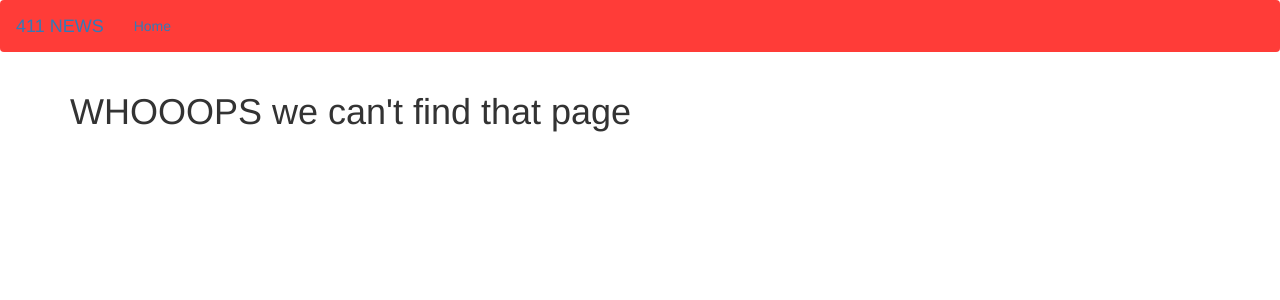
After one commit to berylonyancha/newshighlight, a Flask app: template app/templates/404.html in a window 1280 px wide. The commit adds this page. Shown: the top 300 px of the page. Run offline with Flask 2, Linux system fonts and the light colour scheme; the template is opened without the code that fills it, so the values that code supplies are empty; some libraries are stand-ins or nearby versions.

Commit message:
Errors resolved

```diff
--- /dev/null
+++ b/app/templates/404.html
@@ -0,0 +1,8 @@
+{% extends 'base.html'%}
+{% block content %}
+<div class="container">
+    <h1>WHOOOPS we can't find that page</h1>
+</div>
+
+
+{% endblock%}
--- a/app/templates/articles.html
+++ b/app/templates/articles.html
@@ -15,7 +15,7 @@
                 <div class="card-body">
                     <h4 class="card-title">{{article.title}}</h4>
                     <p>Published at {{article.publishedAt}}</p>
-                    <a href="{{article.url}}" class="btn btn-primary" target="blank">Read Full story</a>
+                    <a href="{{article.url}}" class="btn btn-danger" target="blank">Get Full story</a>
                 </div>
             </div>
         </section>
--- /dev/null
+++ b/app/templates/navbar.html
@@ -0,0 +1,19 @@
+<div class="navbar navbar-expand-lg navbar-light"style="background-color: #ff3c38" role="navigation">
+    <div class="container-fluid">
+        <div class="navbar-header">
+            <button type="button" class="navbar-toggle" data-toggle="collapse" data-target=".navbar-collapse">
+                <span class="sr-only">Toggle navigation</span>
+                <span class="icon-bar"></span>
+                <span class="icon-bar"></span>
+                <span class="icon-bar"></span>
+            </button>
+            <a class="navbar-brand" href="/"> 411 NEWS</a>
+        </div>
+        <div class="navbar-collapse collapse">
+            <ul class="nav navbar-nav">
+                <li><a href="/">Home</a></li>
+
+        </div>
+
+    </div>
+</div>
--- a/manage.py
+++ b/manage.py
@@ -8,7 +8,9 @@ manager = Manager(app)
 manager.add_command('server',Server)
 @manager.command
 def test():
-   """Run the unit tests."""
+   """
+   Run the unit tests.
+   """
    import unittest
    tests = unittest.TestLoader().discover('tests')
    unittest.TextTestRunner(verbosity=2).run(tests)
```
Also changed, not shown: app/templates/macros.html (added, +14 -0 lines), test/news_article_test.py (+2 -2 lines), 1 other file.
